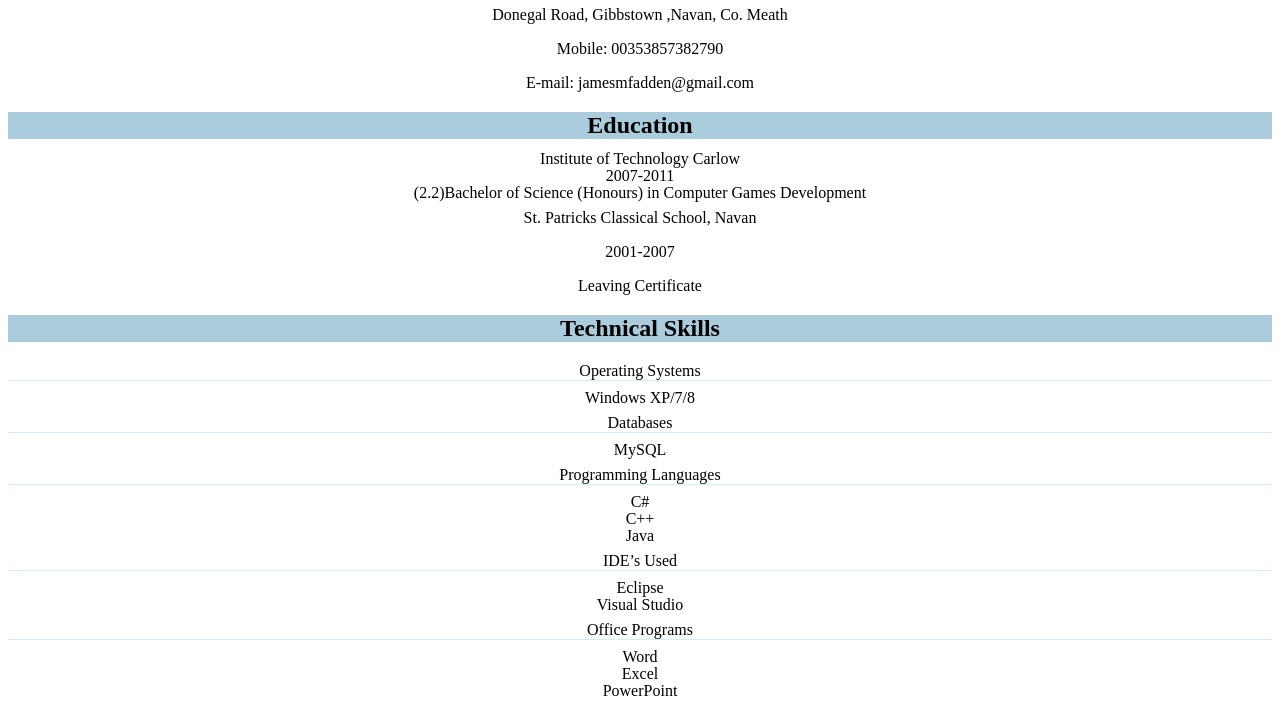
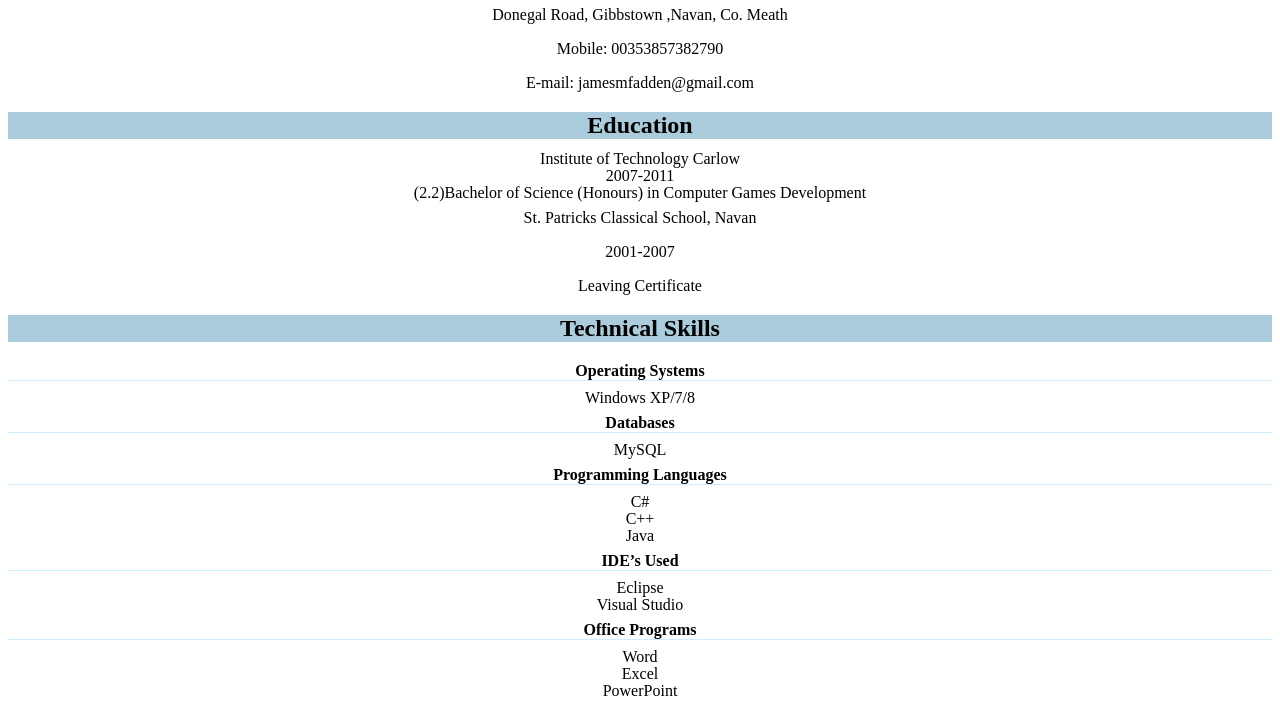
Before and after one commit to jmfcao/jmfcao.github.io, a plain HTML site: page index.html in a window 1280 px wide. Shown: the part 95-799 px from the top of the page. Drawn offline with Linux system fonts and the light colour scheme.

Commit message:
Update CSS

```diff
--- a/main.css
+++ b/main.css
@@ -20,7 +20,7 @@ h2 {
 }
 
 .ulHeader {
-	text-decoration:bold;
+	font-weight:bold;
 	border-bottom:1px solid #CCEEFF;
 }
 .ulHeaderText {
```
